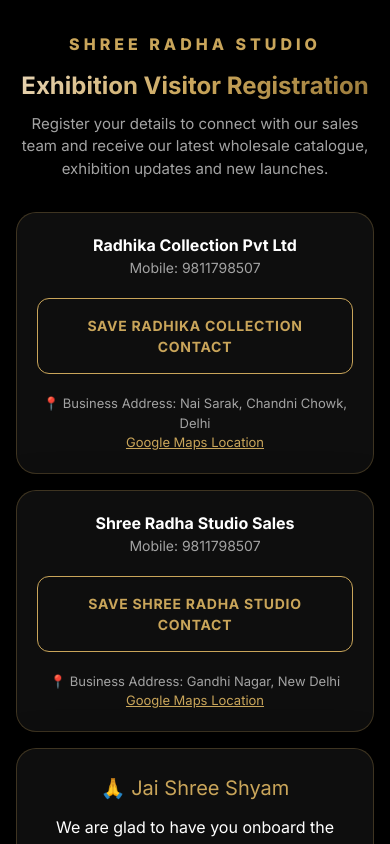
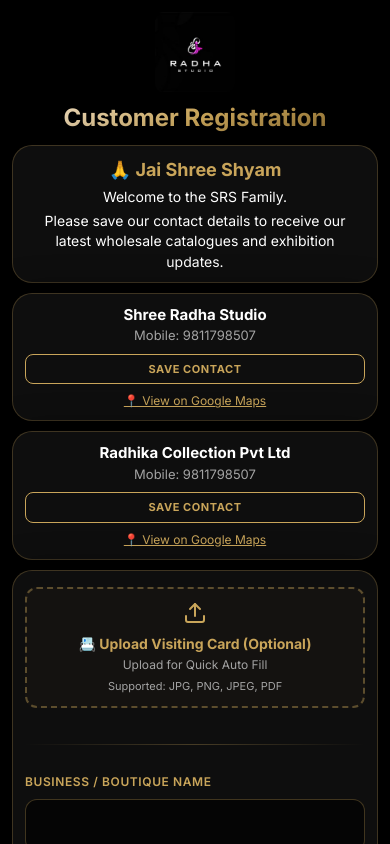
Before and after one commit to abhaysrsdev/SRS-EXHIBITION, a Next.js app: page / in a window 390 px wide. Shown: the top 844 px of the page. Built offline with nearby package versions, Linux system fonts and the light colour scheme.

Commit message:
Optimize mobile layout and text

```diff
--- a/app/globals.css
+++ b/app/globals.css
@@ -98,7 +98,7 @@
 /* ─── Page Header ────────────────────────────────────────────────────────────── */
 .page-header {
   text-align: center;
-  margin-bottom: 32px;
+  margin-bottom: 12px;
   width: 100%;
   max-width: 500px;
 }
@@ -132,8 +132,8 @@
   padding: 32px 24px;
 }
 @media (max-width: 480px) {
-  .reg-card { padding: 24px 16px; }
-  .page-shell { padding: 32px 16px; }
+  .reg-card { padding: 16px 12px; }
+  .page-shell { padding: 12px 12px; }
 }
 
 /* ─── Form ───────────────────────────────────────────────────────────────────── */
@@ -215,8 +215,8 @@
 /* ─── Upload Zone ────────────────────────────────────────────────────────────── */
 .upload-zone {
   border: 2px dashed rgba(201,165,90,0.4);
-  border-radius: 16px;
-  padding: 32px 20px;
+  border-radius: 12px;
+  padding: 16px 12px;
   text-align: center;
   cursor: pointer;
   transition: all 0.2s;
@@ -229,9 +229,9 @@
 }
 .upload-zone-title {
   color: var(--gold);
-  font-size: 16px;
+  font-size: 14px;
   font-weight: 700;
-  margin-bottom: 8px;
+  margin-bottom: 4px;
 }
 .upload-zone-desc {
   color: var(--text-muted);
@@ -312,12 +312,12 @@
 }
 
 .btn-outline {
-  display: inline-flex; align-items: center; justify-content: center; gap: 10px;
-  padding: 16px 24px;
+  display: inline-flex; align-items: center; justify-content: center; gap: 6px;
+  padding: 10px 16px;
   background: transparent;
   color: var(--gold);
-  font-weight: 700; font-size: 14px; letter-spacing: 0.05em;
-  border-radius: 12px; border: 1px solid var(--gold); cursor: pointer;
+  font-weight: 700; font-size: 12px; letter-spacing: 0.05em;
+  border-radius: 8px; border: 1px solid var(--gold); cursor: pointer;
   transition: all 0.2s; text-decoration: none; width: 100%;
 }
 .btn-outline:hover {
--- a/components/LandingPageFull.tsx
+++ b/components/LandingPageFull.tsx
@@ -19,75 +19,78 @@
         {/* ==================================================
             1. HEADER
             ================================================== */}
-        <header className="page-header anim-1">
-          <div className="page-logo">SHREE RADHA STUDIO</div>
+        <header className="page-header anim-1" style={{ marginBottom: 12 }}>
+          <img
+            src="/logo.jpg"
+            alt="Shree Radha Studio Logo"
+            style={{
+              display: 'block',
+              margin: '0 auto 12px auto',
+              width: '80px',
+              height: 'auto',
+              objectFit: 'contain',
+              borderRadius: '8px'
+            }}
+          />
           <h1 className="page-heading">
-            <span className="text-gold-gradient">Exhibition Visitor Registration</span>
+            <span className="text-gold-gradient">Customer Registration</span>
           </h1>
-          <p className="page-subheading" style={{ marginBottom: 24 }}>
-            Register your details to connect with our sales team and receive our latest wholesale catalogue, exhibition updates and new launches.
-          </p>
         </header>
 
         {/* ==================================================
-            2. RADHIKA CONTACT
+            WELCOME MESSAGE
             ================================================== */}
-        <div className="glass-card anim-2" style={{ padding: '20px', display: 'flex', flexDirection: 'column', gap: '12px', marginBottom: 16 }}>
-          <div style={{ textAlign: 'center', marginBottom: 8 }}>
-            <div style={{ fontSize: '16px', fontWeight: 'bold', color: 'var(--text-primary)' }}>Radhika Collection Pvt Ltd</div>
-            <div style={{ fontSize: '14px', color: 'var(--text-muted)' }}>Mobile: 9811798507</div>
-          </div>
-
-          <button onClick={() => downloadVCF('Radhika Collection Pvt Ltd', '9811798507')} className="btn-outline">
-            SAVE RADHIKA COLLECTION CONTACT
-          </button>
-
-          <div style={{ marginTop: 8, fontSize: 13, color: 'var(--text-muted)', textAlign: 'center' }}>
-            <p>📍 Business Address: Nai Sarak, Chandni Chowk, Delhi</p>
-            <a href="https://maps.google.com/?q=Radhika+Collection+Pvt+Ltd,+Nai+Sarak,+Chandni+Chowk,+Delhi" target="_blank" rel="noopener noreferrer" style={{ color: 'var(--gold)', textDecoration: 'underline' }}>Google Maps Location</a>
+        <div className="glass-card anim-2" style={{ padding: '10px 12px', textAlign: 'center', marginBottom: 10 }}>
+          <h2 style={{ fontSize: 18, fontWeight: 'bold', color: 'var(--gold)', marginBottom: 4 }}>🙏 Jai Shree Shyam</h2>
+          <div style={{ color: 'var(--text-primary)', lineHeight: 1.45, fontSize: 14, margin: '0 auto' }}>
+            <p style={{ marginBottom: 4 }}>Welcome to the SRS Family.</p>
+            <p>Please save our contact details to receive our latest wholesale catalogues and exhibition updates.</p>
           </div>
         </div>
 
         {/* ==================================================
-            3. SRS CONTACT
+            2. SRS CONTACT
             ================================================== */}
-        <div className="glass-card anim-2" style={{ padding: '20px', display: 'flex', flexDirection: 'column', gap: '12px', marginBottom: 16 }}>
-          <div style={{ textAlign: 'center', marginBottom: 8 }}>
-            <div style={{ fontSize: '16px', fontWeight: 'bold', color: 'var(--text-primary)' }}>Shree Radha Studio Sales</div>
-            <div style={{ fontSize: '14px', color: 'var(--text-muted)' }}>Mobile: 9811798507</div>
+        <div className="glass-card anim-2" style={{ padding: '10px 12px', display: 'flex', flexDirection: 'column', gap: '6px', marginBottom: 10 }}>
+          <div style={{ textAlign: 'center', marginBottom: 2 }}>
+            <div style={{ fontSize: '15px', fontWeight: 'bold', color: 'var(--text-primary)' }}>Shree Radha Studio</div>
+            <div style={{ fontSize: '13px', color: 'var(--text-muted)' }}>Mobile: 9811798507</div>
           </div>
 
-          <button onClick={() => downloadVCF('Shree Radha Studio Sales', '9811798507')} className="btn-outline">
-            SAVE SHREE RADHA STUDIO CONTACT
+          <button onClick={() => downloadVCF('Shree Radha Studio', '9811798507')} className="btn-outline" style={{ padding: '6px 12px', fontSize: '11px' }}>
+            SAVE CONTACT
           </button>
 
-          <div style={{ marginTop: 8, fontSize: 13, color: 'var(--text-muted)', textAlign: 'center' }}>
-            <p>📍 Business Address: Gandhi Nagar, New Delhi</p>
-            <a href="https://maps.google.com/?q=Gandhi+Nagar,+New+Delhi" target="_blank" rel="noopener noreferrer" style={{ color: 'var(--gold)', textDecoration: 'underline' }}>Google Maps Location</a>
+          <div style={{ marginTop: 2, fontSize: 12, color: 'var(--text-muted)', textAlign: 'center' }}>
+            <a href="https://maps.google.com/?q=Gandhi+Nagar,+New+Delhi" target="_blank" rel="noopener noreferrer" style={{ color: 'var(--gold)', textDecoration: 'underline' }}>📍 View on Google Maps</a>
           </div>
         </div>
 
         {/* ==================================================
-            4. WELCOME MESSAGE
+            3. RADHIKA CONTACT
             ================================================== */}
-        <div className="glass-card anim-3" style={{ padding: '24px', textAlign: 'center', marginBottom: 24 }}>
-          <h2 style={{ fontSize: 20, color: 'var(--gold)', marginBottom: 12 }}>🙏 Jai Shree Shyam</h2>
-          <div style={{ color: 'var(--text-primary)', lineHeight: 1.6 }}>
-            <p>We are glad to have you onboard the SRS Family.</p>
-            <p style={{ marginTop: 8 }}>
-              Please save our contact details to receive our latest product catalogue, exhibition updates and wholesale collections.
-            </p>
+        <div className="glass-card anim-2" style={{ padding: '10px 12px', display: 'flex', flexDirection: 'column', gap: '6px', marginBottom: 10 }}>
+          <div style={{ textAlign: 'center', marginBottom: 2 }}>
+            <div style={{ fontSize: '15px', fontWeight: 'bold', color: 'var(--text-primary)' }}>Radhika Collection Pvt Ltd</div>
+            <div style={{ fontSize: '13px', color: 'var(--text-muted)' }}>Mobile: 9811798507</div>
+          </div>
+
+          <button onClick={() => downloadVCF('Radhika Collection Pvt Ltd', '9811798507')} className="btn-outline" style={{ padding: '6px 12px', fontSize: '11px' }}>
+            SAVE CONTACT
+          </button>
+
+          <div style={{ marginTop: 2, fontSize: 12, color: 'var(--text-muted)', textAlign: 'center' }}>
+            <a href="https://maps.google.com/?q=Radhika+Collection+Pvt+Ltd,+Nai+Sarak,+Chandni+Chowk,+Delhi" target="_blank" rel="noopener noreferrer" style={{ color: 'var(--gold)', textDecoration: 'underline' }}>📍 View on Google Maps</a>
           </div>
         </div>
 
-        <div className="gold-divider-full anim-3" style={{ margin: '24px 0' }} />
-
         {/* ==================================================
-            5. VISITING CARD & REGISTRATION FORM
+            REGISTRATION FORM
             ================================================== */}
-        <div className="reg-card glass-card anim-4" style={{ marginBottom: 24 }}>
+        <div className="reg-card glass-card anim-4" style={{ marginBottom: 16, marginTop: 0 }}>
           <LeadForm />
         </div>
+
 
         {/* ==================================================
             6. ALL OTHER INFORMATION (WhatsApp)
--- a/components/LeadForm.tsx
+++ b/components/LeadForm.tsx
@@ -371,24 +371,25 @@
     <form onSubmit={handleSubmit(onSubmit)} className="lead-form" noValidate>
 
       {/* ── VISITING CARD UPLOAD ── */}
-      <div className="field-group" style={{ marginBottom: 12 }}>
+      <div className="field-group" style={{ marginBottom: 8 }}>
         <div
           className={`upload-zone ${isDragOver ? 'dragover' : ''}`}
+          style={{ padding: '12px 8px' }}
           onClick={() => inputRef.current?.click()}
           onDragOver={(e) => { e.preventDefault(); setIsDragOver(true); }}
           onDragLeave={() => setIsDragOver(false)}
           onDrop={(e) => { e.preventDefault(); setIsDragOver(false); handleFile(e.dataTransfer.files); }}
         >
           {ocrStatus === 'scanning' ? (
-            <Loader2 size={24} style={{ margin: '0 auto 12px', color: 'var(--gold)', animation: 'spin 1s linear infinite' }} />
+            <Loader2 size={24} style={{ margin: '0 auto 8px', color: 'var(--gold)', animation: 'spin 1s linear infinite' }} />
           ) : (
-            <Upload size={24} style={{ margin: '0 auto 12px', color: 'var(--gold)' }} />
+            <Upload size={24} style={{ margin: '0 auto 8px', color: 'var(--gold)' }} />
           )}
-          <h3 className="upload-zone-title">📇 Upload Visiting Card (Optional)</h3>
-          <p className="upload-zone-desc">
-            Upload your visiting card for quick registration. Our OCR will automatically fill your details.
+          <h3 className="upload-zone-title" style={{ fontSize: 14, marginBottom: 2 }}>📇 Upload Visiting Card (Optional)</h3>
+          <p className="upload-zone-desc" style={{ fontSize: 12 }}>
+            Upload for Quick Auto Fill
           </p>
-          <p style={{ fontSize: 11, color: 'var(--text-muted)', marginTop: 8 }}>
+          <p style={{ fontSize: 11, color: 'var(--text-muted)', marginTop: 4 }}>
             Supported: JPG, PNG, JPEG, PDF
           </p>
           <input
@@ -413,7 +414,7 @@
         )}
       </div>
 
-      <div className="gold-divider-full" style={{ margin: '8px 0 24px' }} />
+      <div className="gold-divider-full" style={{ margin: '8px 0 8px 0' }} />
 
       {/* ── REQUIRED FIELDS ── */}
       <div className="field-group">
--- /dev/null
+++ b/scratch/push-env.js
@@ -0,0 +1,29 @@
+const { execSync } = require('child_process');
+
+const keysToPush = [
+  'NEXT_PUBLIC_SUPABASE_ANON_KEY',
+  'NEXT_PUBLIC_WHATSAPP_NUMBER',
+  'NEXT_PUBLIC_WHATSAPP_MESSAGE',
+  'GOOGLE_SERVICE_ACCOUNT_EMAIL',
+  'GOOGLE_PRIVATE_KEY'
+];
+
+for (const key of keysToPush) {
+  let val = process.env[key];
+  if (!val) continue;
+
+  console.log(`Adding ${key}...`);
+
+  try {
+    const result = execSync(`npx vercel env add ${key} production`, {
+      input: val,
+      encoding: 'utf-8',
+      shell: 'powershell.exe'
+    });
+    console.log(`Successfully added ${key}:`, result);
+  } catch (err) {
+    console.error(`Failed to add ${key}`);
+    console.error(err.stdout);
+    console.error(err.stderr);
+  }
+}
```
Also changed, not shown: public/logo.jpg (added).
